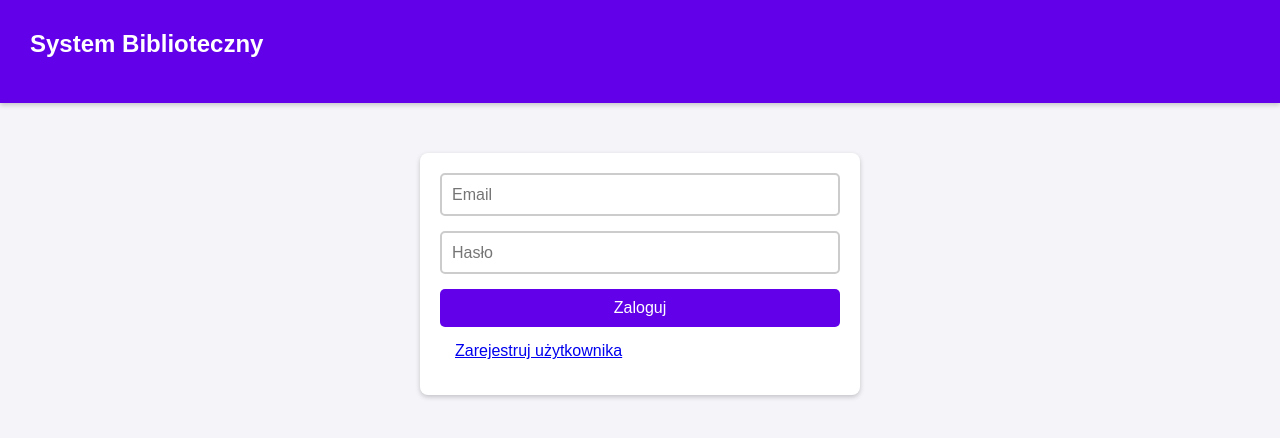
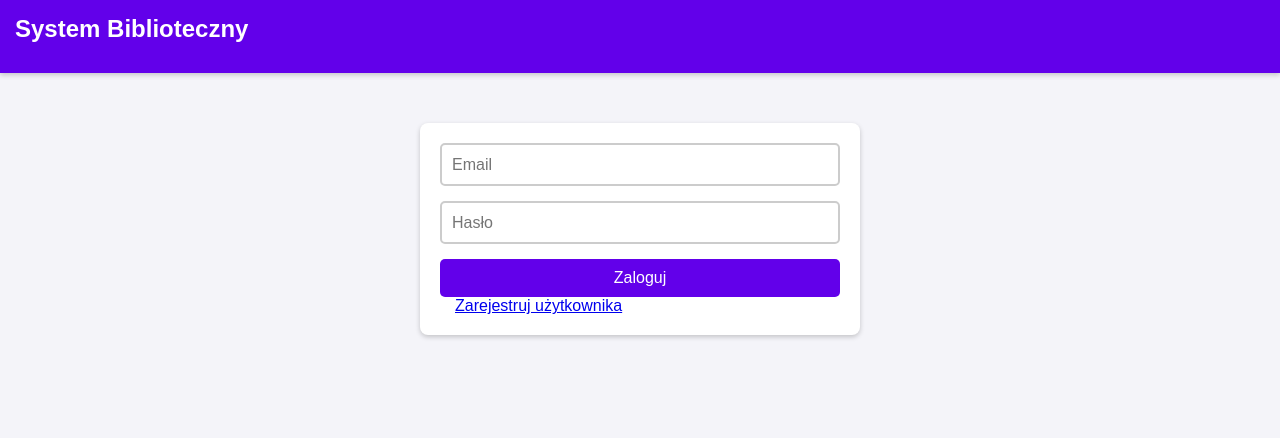
Before and after one commit to SkMarcin/pis-frontend, a React (Create React App) app in the folder pis-frontend/: page /login in a window 1280 px wide. Shown: the top 438 px of the page. Built offline with nearby package versions, Linux system fonts and the light colour scheme.

Commit message:
Removed padding from h1

```diff
--- a/pis-frontend/src/components/Dashboard.js
+++ b/pis-frontend/src/components/Dashboard.js
@@ -9,7 +9,7 @@ const Dashboard = () => {
 
     return (
         <div>
-            <h1>Witaj, {user.email}</h1>
+            <h2>Witaj, {user.email}</h2>
             <p>Twoja rola: {user.role}</p>
         </div>
     );
--- a/pis-frontend/src/styles.css
+++ b/pis-frontend/src/styles.css
@@ -1,7 +1,12 @@
 /* General Styles */
-h1, h2, p {
+h1 {
     margin: 0;
-    padding: 15px;
+    padding: 0;
+}
+
+h2, p {
+    margin: 0;
+    padding-left: 15px;
 }
 
 body {
```
